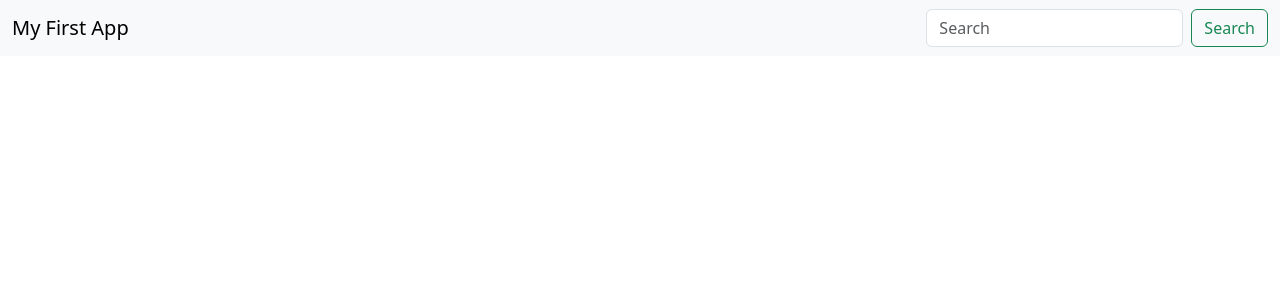
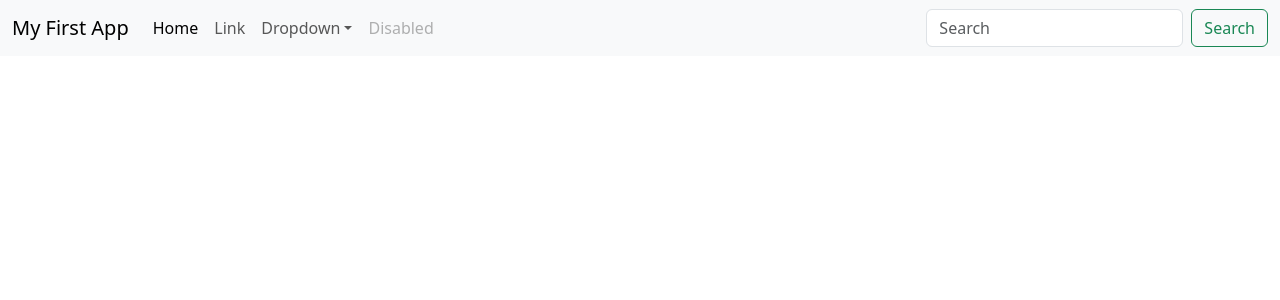
Before and after one commit to prem9910/Github-Project, a React (Create React App) app in the folder React Course/my-app/: page / in a window 1280 px wide. Shown: the top 300 px of the page. Built offline with nearby package versions, Linux system fonts and the light colour scheme.

Commit message:
small change
Signed-off-by: Prèm Prakash <103106787+prem9910@users.noreply.github.com>

```diff
--- a/React Course/my-app/src/App.js
+++ b/React Course/my-app/src/App.js
@@ -6,16 +6,42 @@
 function App() {
   return (
     <>
-    <nav class="navbar bg-body-tertiary">
+    <nav class="navbar navbar-expand-lg bg-body-tertiary">
   <div class="container-fluid">
-        <a href="/" class="navbar-brand">My First App</a>
+    <a class="navbar-brand" href="/">My First App</a>
+    <button class="navbar-toggler" type="button" data-bs-toggle="collapse" data-bs-target="#navbarSupportedContent" aria-controls="navbarSupportedContent" aria-expanded="false" aria-label="Toggle navigation">
+      <span class="navbar-toggler-icon"></span>
+    </button>
+    <div class="collapse navbar-collapse" id="navbarSupportedContent">
+      <ul class="navbar-nav me-auto mb-2 mb-lg-0">
+        <li class="nav-item">
+          <a class="nav-link active" aria-current="page" href="/">Home</a>
+        </li>
+        <li class="nav-item">
+          <a class="nav-link" href="/">Link</a>
+        </li>
+        <li class="nav-item dropdown">
+          <a class="nav-link dropdown-toggle" href="/" role="button" data-bs-toggle="dropdown" aria-expanded="false">
+            Dropdown
+          </a>
+          <ul class="dropdown-menu">
+            <li><a class="dropdown-item" href="/">Action</a></li>
+            <li><a class="dropdown-item" href="/">Another action</a></li>
+            <li><hr class="dropdown-divider"/></li>
+            <li><a class="dropdown-item" href="/">Something else here</a></li>
+          </ul>
+        </li>
+        <li class="nav-item">
+          <a href="/" class="nav-link disabled">Disabled</a>
+        </li>
+      </ul>
       <form class="d-flex" role="search">
         <input class="form-control me-2" type="search" placeholder="Search" aria-label="Search"/>
         <button class="btn btn-outline-success" type="submit">Search</button>
       </form>
     </div>
+  </div>
 </nav>
-
     </>
   );
 }
```
Lines whose indentation alone changed are shown as unchanged.
